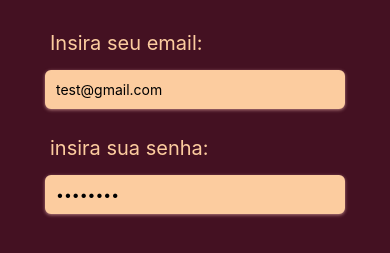
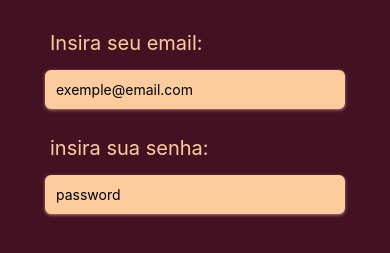
Before and after one commit to CHR15TI4N/trabalho_native, a React Native app: screen /Login in a window 390 px wide. Shown: the part 342-595 px from the top of the page. Built offline with nearby package versions, Linux system fonts and the light colour scheme.

Commit message:
terminei de verdade agora

```diff
--- a/src/components/screens/LoginPage.jsx
+++ b/src/components/screens/LoginPage.jsx
@@ -73,8 +73,8 @@ const styles = StyleSheet.create({
 
 const LoginPage = ({navigation}) => {
 
-    const [email, setEmail] = useState('test@gmail.com')
-    const [password, setPassword] = useState('12345678')
+    const [email, setEmail] = useState('')
+    const [password, setPassword] = useState('')
     const [errorMessageEmail, setErrorMessageEmail] = useState('')
     const [errorMessagePassword, setErrorMessagePassword] = useState('')
 
--- a/src/components/screens/RegisterPage.jsx
+++ b/src/components/screens/RegisterPage.jsx
@@ -161,7 +161,7 @@ const RegisterPage = ({navigation}) => {
                             autoComplete='name'
                             onChangeText={setRegisterName}
                             value={registerName}
-                            placeholderTextColor='#fff'
+                            placeholderTextColor='#8a674a'
                         />
                         <Text style={styles.text}>Insira seu Email:
                             <Text style={styles.error}> {errorEmail}</Text>
@@ -173,7 +173,7 @@ const RegisterPage = ({navigation}) => {
                             autoComplete='email'
                             onChangeText={setRegisterEmail}
                             value={registerEmail}
-                            placeholderTextColor='#fff'
+                            placeholderTextColor='#8a674a'
                         />
                         <Text style={styles.text}>Insira sua senha:
                             <Text style={styles.error}> {errorPassword}</Text>
@@ -185,7 +185,7 @@ const RegisterPage = ({navigation}) => {
                             onChangeText={setRegisterPassword}
                             value={registerPassword}
                             secureTextEntry={true}
-                            placeholderTextColor='#fff'
+                            placeholderTextColor='#8a674a'
                         />
                         <Text style={styles.text}>Sua senha novamente:
                             <Text style={styles.error}> {errorPasswordDiferent}</Text>
@@ -197,7 +197,7 @@ const RegisterPage = ({navigation}) => {
                             onChangeText={setValidPassword}
                             value={validPassword}
                             secureTextEntry={true}
-                            placeholderTextColor='#fff'
+                            placeholderTextColor='#8a674a'
                         />
                     </View>
                     <View style={styles.buttonContainer}>
```
